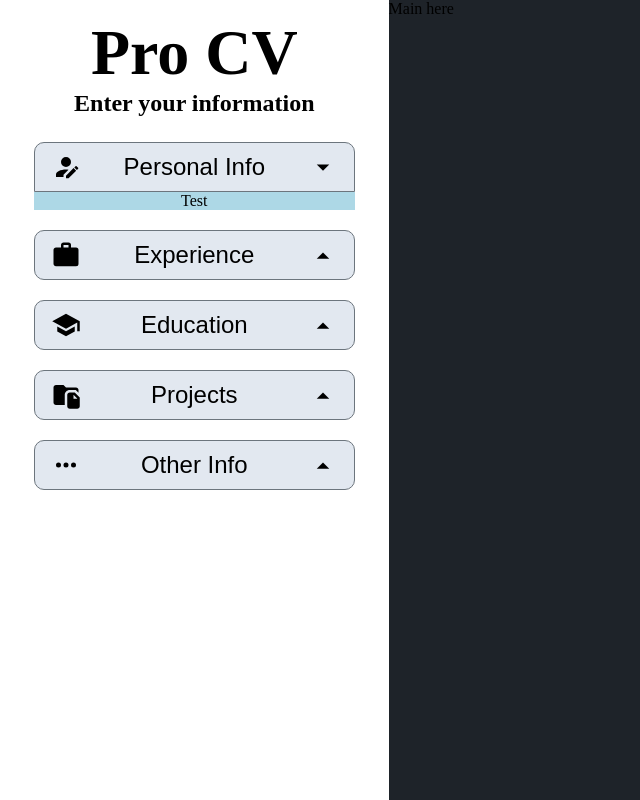
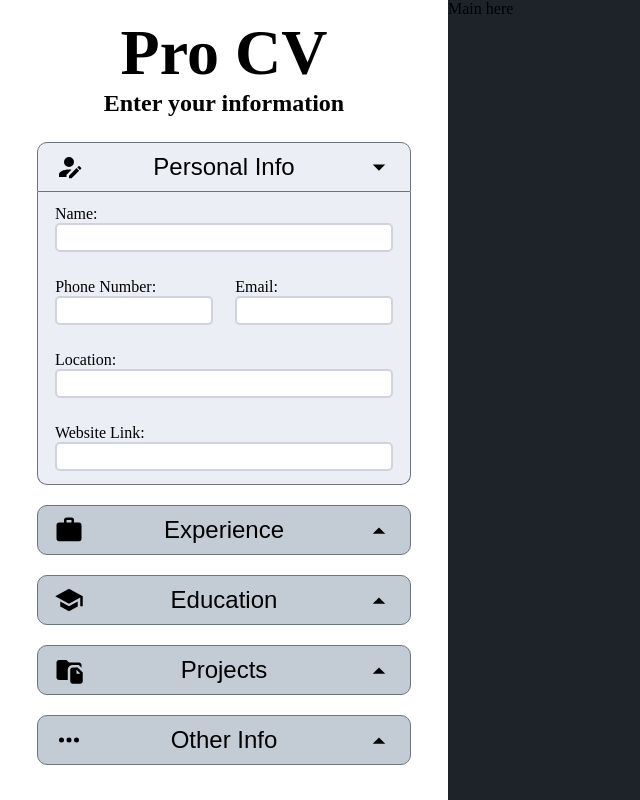
Before and after one commit to devchap8/cv-application, a React (Vite) app: page / in a window 1280 px wide. Both pictures are taken after a click on the button "Personal Info". Shown: the whole page, without its empty margins (0-640 px from the left). Built offline with nearby package versions, Linux system fonts and the light colour scheme.

Commit message:
Make personal info form section?

```diff
--- a/src/components/app.jsx
+++ b/src/components/app.jsx
@@ -41,7 +41,7 @@ export default function App() {
 
                         <FormSection
                             display={info.id === selectedId}
-                            // key={`form${info.id}`}
+                            id={info.id}
                         ></FormSection>
                     </Fragment>
                     )}
--- a/src/components/form-section.jsx
+++ b/src/components/form-section.jsx
@@ -1,7 +1,26 @@
-export default function FormSection({display}) {
-    return (
-        <form style={{display: display ? "block" : "none"}}>
-            Test
+export default function FormSection({display, id}) {
+    if(id === 1) return ( // personal info
+        <form className={display ? "" : "hidden"}>
+            <label htmlFor="fullName" className="fullLineLabel">
+                Name:
+                <input type="text" id="fullName" name="fullName"></input>
+            </label>
+            <label htmlFor="phoneNumber">
+                Phone Number:
+                <input type="tel" id="phoneNumber" name="phoneNumber"></input>
+            </label>
+            <label htmlFor="email">
+                Email:
+                <input type="email" name="email" id="email"></input>
+            </label>
+            <label htmlFor="location" className="fullLineLabel">
+                Location:
+                <input type="text" id="location" name="location"></input>
+            </label>
+            <label htmlFor="website" className="fullLineLabel">
+                Website Link:
+                <input type="text" id="website" name="website"></input>
+            </label>
         </form>
     )
 }
--- a/src/styles/index.css
+++ b/src/styles/index.css
@@ -10,7 +10,7 @@
   --accent: #4a90e2;
   --input-bg: #f1f3f5;
   --input-border: #ced4da;
-  --btn-light: #e2e8f0;
+  --btn-light: #c3cbd4;
   --btn-light-hover: #ebeff5;
   --btn-dark: #212529;
   --btn-dark-hover: #343a40;
@@ -26,6 +26,10 @@
 main {
   display: flex;
   height: 100vh;
+}
+
+.hidden {
+  display: none !important;
 }
 
 /* Sidebar */
@@ -68,7 +72,8 @@ button.selectedButton {
   border-radius: 10px 10px 0 0;
 }
 
-.sidebarMain button:hover {
+.sidebarMain button:hover,
+.sidebarMain button.selectedButton {
   background-color: var(--btn-light-hover);
   cursor: pointer;
 }
@@ -78,15 +83,51 @@ button.selectedButton {
   height: auto;
 }
 
+/* Forms */
+
 .sidebarMain form {
   width: 90%;
-  background-color: lightblue;
+  background-color: var(--btn-light-hover);
+  border: 1px solid var(--text-muted);
+  border-top: none;
+  border-radius: 0 0 10px 10px;
   margin-top: -20px;
+  display: flex;
+  flex-wrap: wrap;
+  justify-content: space-evenly;
+  /* flex-direction: column; */
+}
+
+label, input {
+  display: block;
+  padding: 5px;
+}
+
+label {
+  width: 45%;
+  text-align: left;
+  margin: .5rem 0;
+}
+
+label.fullLineLabel {
+  width: 93.5%;
+}
+
+input {
+  width: 100%;
+  background-color: var(--bg-main);
+  border: 2px solid var(--input-border);
+  border-radius: 5px;
+}
+
+input:focus {
+  outline: none;
+  border: 2px solid var(--focus-ring);
 }
 
 /* CV Display */
 
 .cvContainer {
   background-color: var(--bg-dark);
-  flex: 2.5;
+  flex: 2;
 }
```
